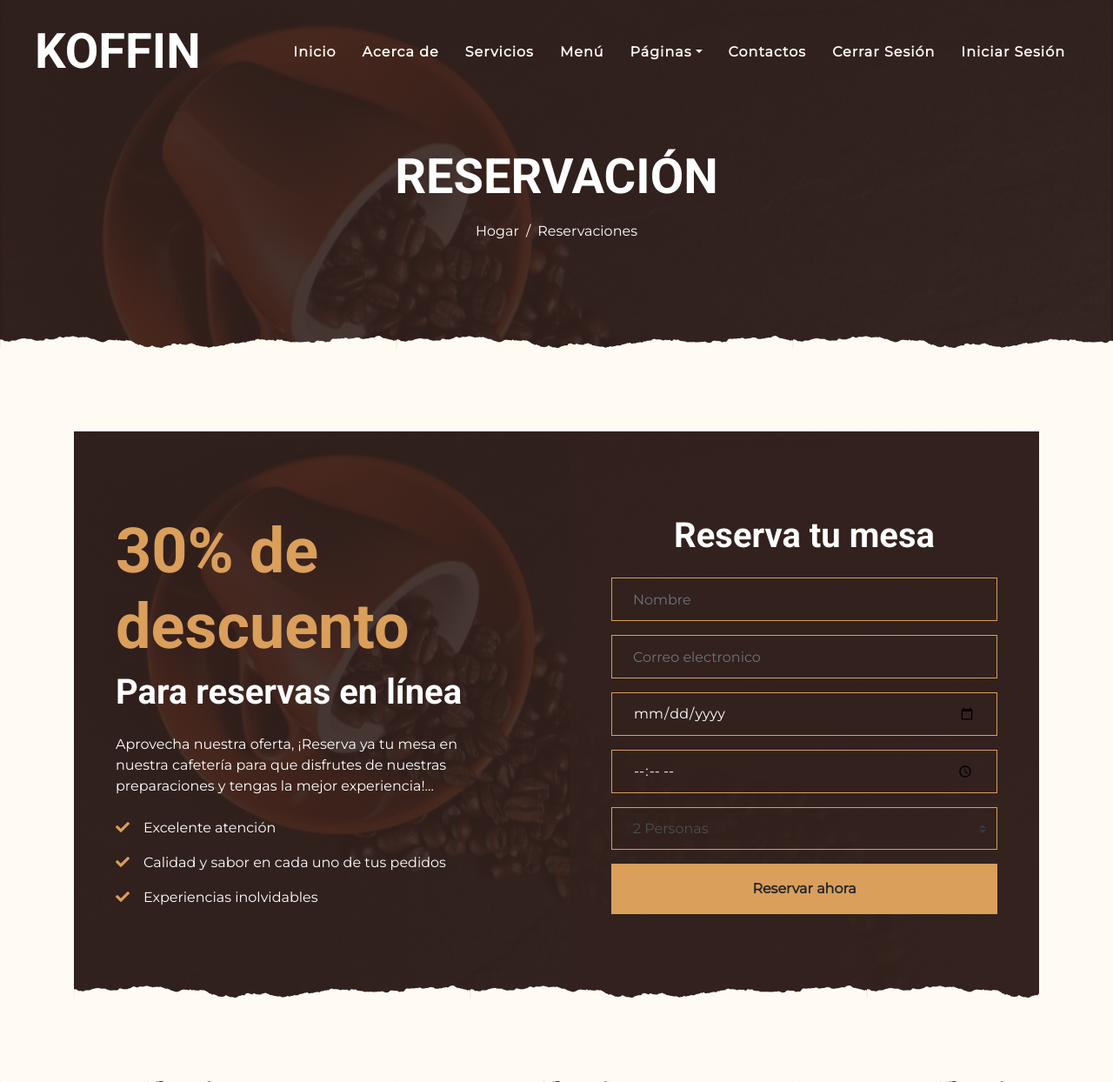
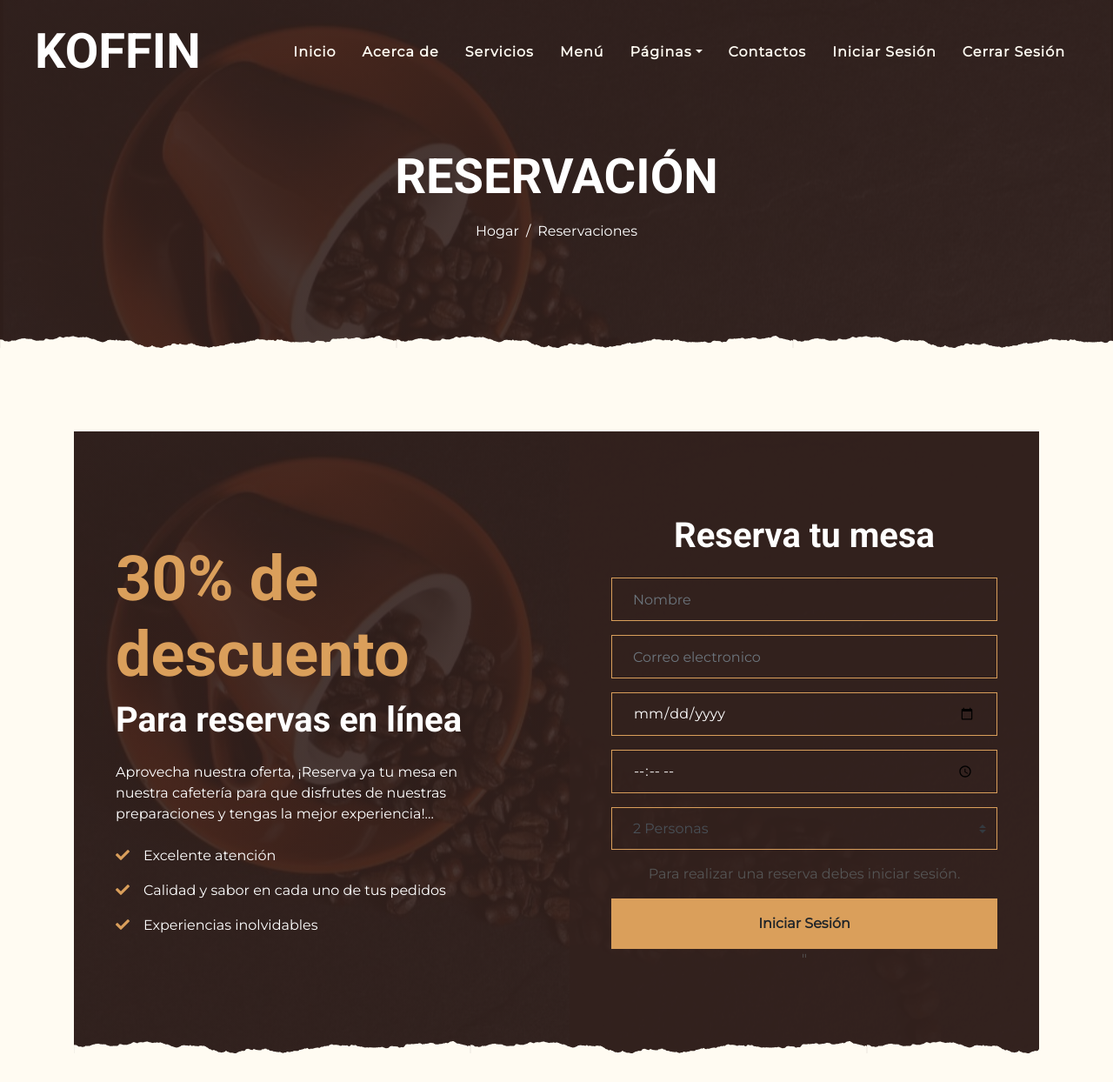
Before and after one commit to JoseAngel-444/Koppee, a Flask app: page /reservation in a window 1280 px wide. Shown: the top 1244 px of the page at 87% size. Run offline with Flask 3, Linux system fonts and the light colour scheme; some libraries are stand-ins or nearby versions.

Commit message:
MOdificación de la app, página actualizada.

```diff
--- a/app/app.py
+++ b/app/app.py
@@ -196,7 +196,7 @@ def index():
 
 @app.route('/about')
 def about():
-    return render_template('about.html')
+        return render_template('about.html')
 
 
 @app.route('/menu')
@@ -284,8 +284,12 @@ def servicio():
 
 
 @app.route('/sabermas1')
-def saber_mas():
+def historia_1():
     return render_template('sabermas1.html')
+
+@app.route('/vision')
+def vision_1():
+    return render_template('vision.html')
 
 @app.route('/logout')
 def logout():
--- a/app/templates/contact.html
+++ b/app/templates/contact.html
@@ -51,8 +51,9 @@
                         </div>
                     </div>
                     <a href="{{ url_for('contact') }}" class="nav-item nav-link">Contactos</a>
+                    <a href="{{ url_for('login') }}" class="nav-item nav-link">Iniciar Sesión</a>
                     <a href="{{ url_for('logout') }}" class="nav-item nav-link">Cerrar Sesión</a>
-                    <a href="{{ url_for('login') }}" class="nav-item nav-link">Iniciar Sesión</a>
+
             </div>
             </div>
             </div>
--- a/app/templates/index.html
+++ b/app/templates/index.html
@@ -77,8 +77,9 @@
                         </div>
                     </div>
                     <a href="{{ url_for('contact') }}" class="nav-item nav-link">Contactos</a>
+                    <a href="{{ url_for('login') }}" class="nav-item nav-link">Iniciar Sesión</a>
                     <a href="{{ url_for('logout') }}" class="nav-item nav-link">Cerrar Sesión</a>
-                    <a href="{{ url_for('login') }}" class="nav-item nav-link">Iniciar Sesión</a>
+
             </div>
         </div>
 
--- a/app/templates/menu.html
+++ b/app/templates/menu.html
@@ -53,8 +53,9 @@
                         </div>
                     </div>
                     <a href="{{ url_for('contact') }}" class="nav-item nav-link">Contactos</a>
+                    <a href="{{ url_for('login') }}" class="nav-item nav-link">Iniciar Sesión</a>
                     <a href="{{ url_for('logout') }}" class="nav-item nav-link">Cerrar Sesión</a>
-                    <a href="{{ url_for('login') }}" class="nav-item nav-link">Iniciar Sesión</a>
+
             </div>
             </div>
             </div>
--- a/app/templates/reservation.html
+++ b/app/templates/reservation.html
@@ -54,8 +54,9 @@
                         </div>
                     </div>
                     <a href="{{ url_for('contact') }}" class="nav-item nav-link">Contactos</a>
+                    <a href="{{ url_for('login') }}" class="nav-item nav-link">Iniciar Sesión</a>
                     <a href="{{ url_for('logout') }}" class="nav-item nav-link">Cerrar Sesión</a>
-                    <a href="{{ url_for('login') }}" class="nav-item nav-link">Iniciar Sesión</a>
+
             </div>
             </div>
             </div>
@@ -131,11 +132,21 @@
                                     </select>
                                 </div>
 
+                                {% if 'User' in session %}
                                 <div>
-                                    <button class="btn btn-primary btn-block font-weight-bold py-3" type="submit" id="reservar">Reservar ahora</button>
-
+                                    <button class="btn btn-primary btn-block font-weight-bold py-3" type="submit">Reservar ahora</button>
 
                                 </div>
+
+                                {% else %}
+
+                                <div>
+                                    <p> Para realizar una reserva debes iniciar sesión. </p>
+                                    <a href="{{ url_for('login') }} " class="btn btn-primary btn-block font-weight-bold py-3" >Iniciar Sesión</a>"
+                                </div>
+
+                                {% endif %}
+
                             </form>
                         </div>
                     </div>
--- a/app/templates/service.html
+++ b/app/templates/service.html
@@ -53,8 +53,9 @@
                         </div>
                     </div>
                     <a href="{{ url_for('contact') }}" class="nav-item nav-link">Contactos</a>
+                    <a href="{{ url_for('login') }}" class="nav-item nav-link">Iniciar Sesión</a>
                     <a href="{{ url_for('logout') }}" class="nav-item nav-link">Cerrar Sesión</a>
-                    <a href="{{ url_for('login') }}" class="nav-item nav-link">Iniciar Sesión</a>
+
             </div>
             </div>
             </div>
--- a/app/templates/testimonial.html
+++ b/app/templates/testimonial.html
@@ -53,8 +53,9 @@
                         </div>
                     </div>
                     <a href="{{ url_for('contact') }}" class="nav-item nav-link">Contactos</a>
+                    <a href="{{ url_for('login') }}" class="nav-item nav-link">Iniciar Sesión</a>
                     <a href="{{ url_for('logout') }}" class="nav-item nav-link">Cerrar Sesión</a>
-                    <a href="{{ url_for('login') }}" class="nav-item nav-link">Iniciar Sesión</a>
+
             </div>
             </div>
             </div>
@@ -205,7 +206,6 @@
 
 
     <!-- JavaScript Libraries -->
-    <script src="{{url_for('static',filename='js/alertalogin.js')}}"></script>
     <script src="https://code.jquery.com/jquery-3.4.1.min.js"></script>
     <script src="https://stackpath.bootstrapcdn.com/bootstrap/4.4.1/js/bootstrap.bundle.min.js"></script>
     <script src="{{url_for('static',filename='/lib/easing/easing.min.js')}}"></script>
@@ -222,7 +222,7 @@
     <!-- Template Javascript -->
     <script src="{{url_for('static',filename='/js/main.js')}}"></script>
 
-    <script src="{{url_for('static',filename='js/reseña.js')}}"></script>
+
 </body>
 
 </html>
```
Also changed, not shown: app/templates/about.html (+4 -3 lines).
